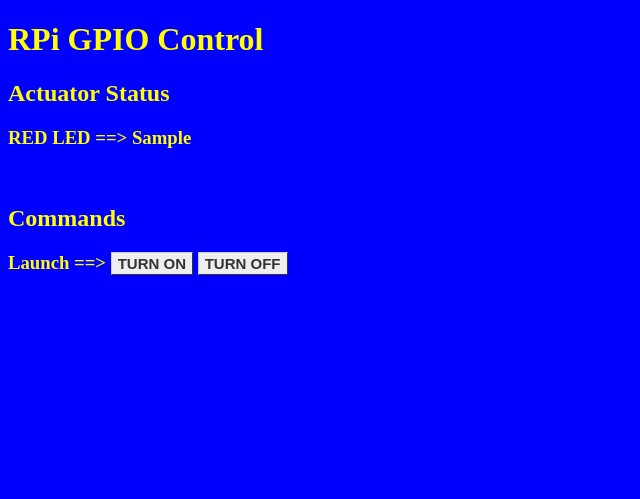
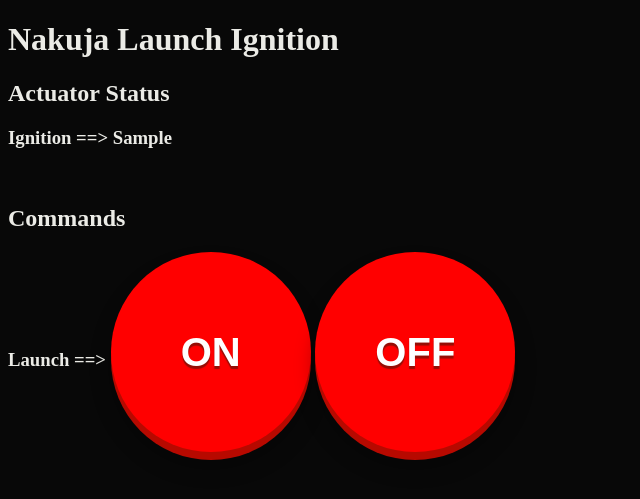
Before and after one commit to SammyOina/RPi-Flask-WebServer, a Flask app: template templates/index.html in a window 1280 px wide. Shown: the top 499 px of the page, without its empty margins (0-640 px from the left). Run offline with Flask 2, Linux system fonts and the light colour scheme; the template is opened without the code that fills it: most values are stand-ins (such as "Sample title", 1, 10 or a date in 2020).

Commit message:
style changes

```diff
--- a/static/master.css
+++ b/static/master.css
@@ -1,16 +1,4 @@
 body {
-	background: blue;
-	color: yellow;
+	background: rgb(8, 8, 8);
+	color: rgb(235, 235, 230);
 }
-
-.button {
-  font: bold 15px Arial;
-  text-decoration: none;
-  background-color: #EEEEEE;
-  color: #333333;
-  padding: 2px 6px 2px 6px;
-  border-top: 1px solid #CCCCCC;
-  border-right: 1px solid #333333;
-  border-bottom: 1px solid #333333;
-  border-left: 1px solid #CCCCCC;
-}
--- a/templates/index.html
+++ b/templates/index.html
@@ -1,20 +1,51 @@
 <!DOCTYPE html>
    <head>
       <title>GPIO Control</title>
-      <link rel="stylesheet" href='../static/master.css'/>
+	  <link rel="stylesheet" href='../static/master.css'/>
+	  <style>
+		  button {
+  border-radius: 50%;
+  width: 200px;
+  height: 200px;
+  border: none;
+  color: white;
+  font-family: Avenir, Arial, sans-serif;
+  font-weight: 900;
+  font-size: 2.5rem;
+  background: red;
+  text-shadow: 0 3px 1px rgba(122,17,8,.8);
+  box-shadow: 0 8px 0 rgb(183,9,0),
+    0 15px 20px rgba(0,0,0,.35);
+  text-transform: uppercase;
+  transition: .4s all ease-in;
+  outline: none;
+  cursor: pointer;
+  text-align: center;
+  -webkit-user-select: none;
+  -webkit-tap-highlight-color: rgba(0,0,0,0);
+}
+button span { position: relative; }
+/* fix for IE 11 (and IE8+, although the earlier versions are harder to address) stupidly moving the inner button text on click */
+.pressed {
+  padding-top: 3px;
+  transform: translateY(4px);
+  box-shadow: 0 4px 0 rgb(183,0,0),
+    0 8px 6px rgba(0,0,0,.45);
+}
+	  </style>
    </head>
 
    <body>
-		<h1>RPi GPIO Control</h1>
+		<h1>Nakuja Launch Ignition</h1>
 
 		<h2> Actuator Status </h2>
-		<h3> RED LED ==>  {{ ledRed  }}</h3>
+		<h3> Ignition ==>  {{ ledRed  }}</h3>
 		<br>
 		<h2> Commands </h2>
 		<h3>
 			Launch ==>
-			<a href="/ledRed/on" class="button">TURN ON</a>
-			<a href="/ledRed/off"class="button">TURN OFF</a>
+			<a href="/ledRed/on" class="button"><button id="everybodydance"><span>ON</span></button></a>
+			<a href="/ledRed/off"class="button"><button id="everybodydance"><span>OFF</span></button></a>
 		</h3>
 
    </body>
```
